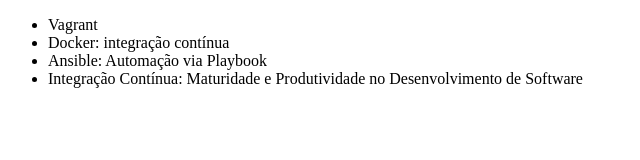
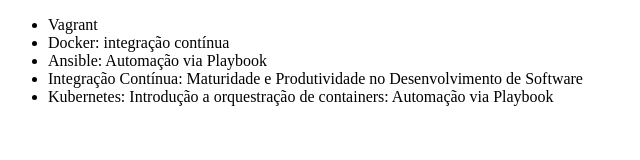
Before and after one commit to cleitonsouzadevops/aula-git, a plain HTML site: page index.html in a window 1280 px wide. Shown: the whole page, without its empty margins (0-640 px from the left). Drawn offline with Linux system fonts and the light colour scheme.

Commit message:
Alterando o nome do curso de Kubernetes

```diff
--- a/index.html
+++ b/index.html
@@ -12,6 +12,7 @@
         <li>Docker: integração contínua</li>
         <li>Ansible: Automação via Playbook</li>
         <li>Integração Contínua: Maturidade e Produtividade no Desenvolvimento de Software</li>
+        <li>Kubernetes: Introdução a orquestração de containers: Automação via Playbook</li>
     </ul>
 </body>
 </html>
```
